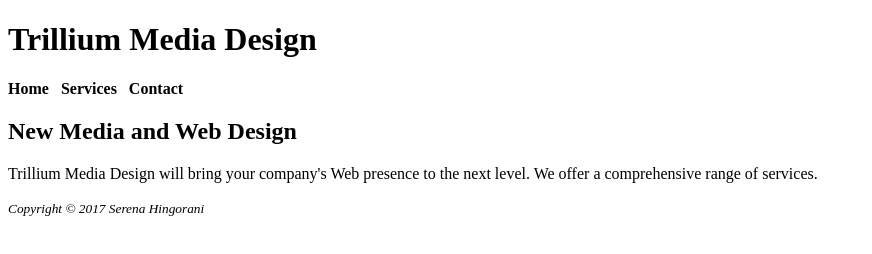
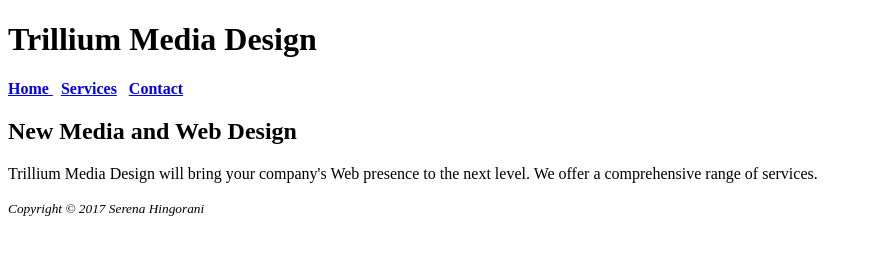
Before and after one commit to shingorani2020/javajam-shingorani2020, a plain HTML site: page index.html in a window 1280 px wide. Shown: the whole page, without its empty margins (0-872 px from the left). Drawn offline with Linux system fonts and the light colour scheme.

Commit message:
Create Home page

```diff
--- a/index.html
+++ b/index.html
@@ -2,7 +2,7 @@
 <html lang="en-us">
   <head>
     <meta content="text/html; charset=utf-8" />
-    <title>Trillium Media Design</title>
+    <title>Trillium Media Design - Services</title>
   </head>
 
   <body>
@@ -11,7 +11,11 @@
     </header>
 
     <nav>
-      <b>Home &nbsp; Services &nbsp; Contact</b>
+      <b>
+        <a href="index.html">Home </a>&nbsp;
+        <a href="services.html">Services</a> &nbsp;
+        <a href="contact.html">Contact</a>
+      </b>
     </nav>
 
     <div>
```
